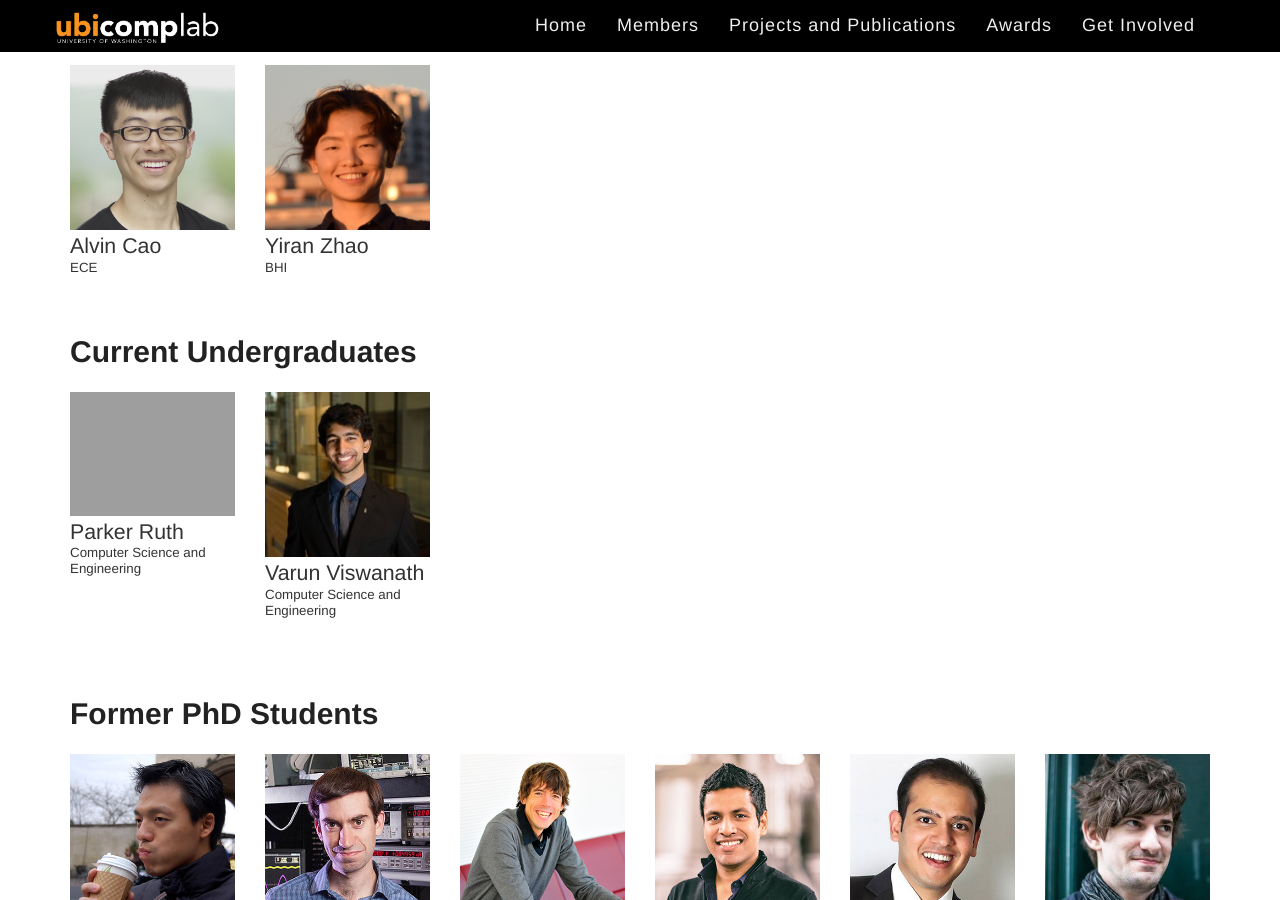
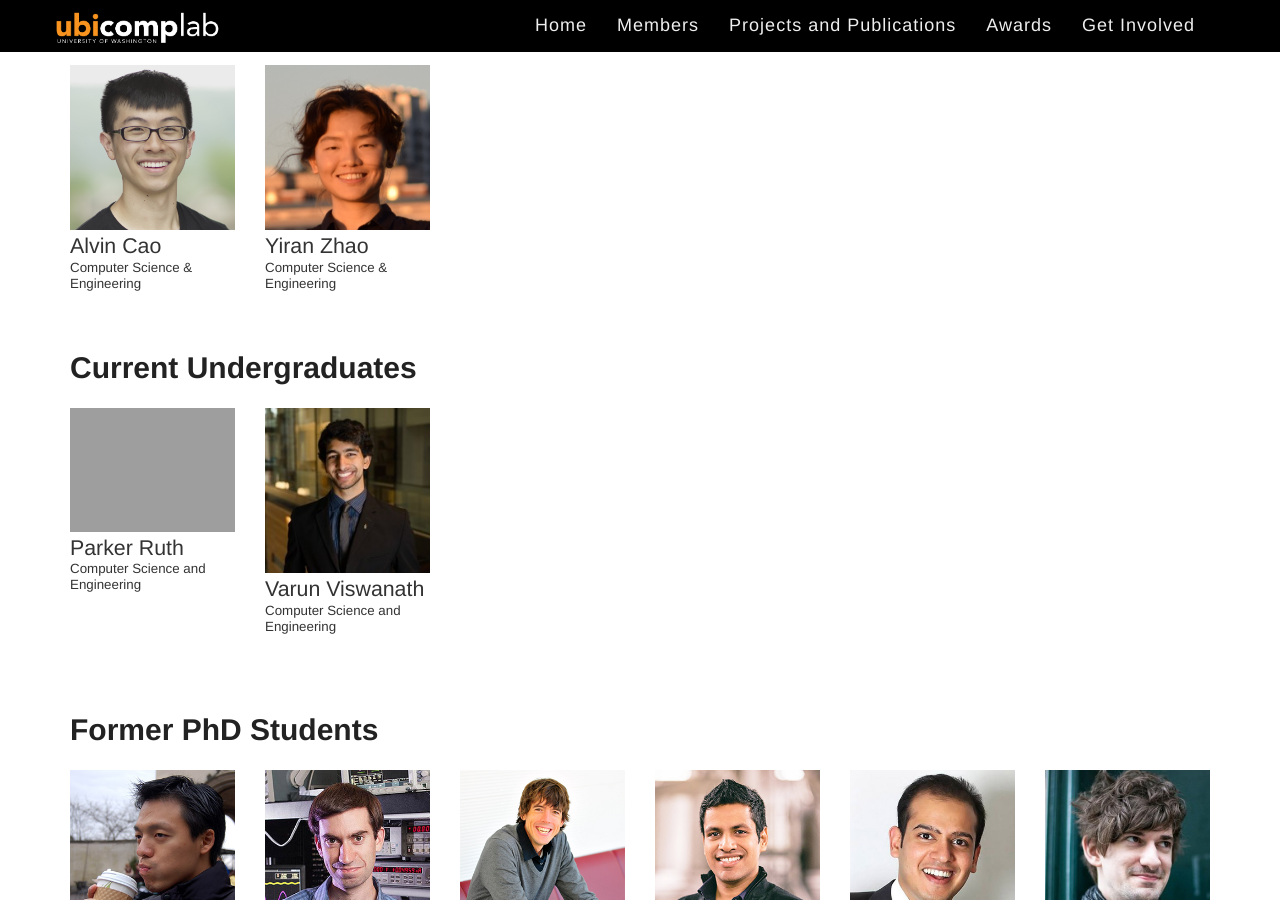
Before and after one commit to ubicomplab/ubicomplab.github.io, a Jekyll site: the page built from members/index.html, in a window 1280 px wide and 900 px high, scrolled down 1338 px. Built offline with Jekyll 4.4.1, drawn with Linux system fonts in a browser that asks for light colours; some web fonts are replaced.

Commit message:
Update masters students affiliation variable index.html

```diff
--- a/members/index.html
+++ b/members/index.html
@@ -55,7 +55,7 @@
     <div class="image">{% if member.website != nil %}<a href="{{ member.website }}">{% endif %}<img src="{{site.url}}{{member.image}}"/>{% if member.website != nil %}</a>{% endif %}</div>
     <div class="details">
       <div class="name">{% if member.website == nil %}{{ member.name }}{% else %}<a href="{{ member.website }}">{{ member.name }}</a>{% endif %}</div>
-      <div class="affiliation">{% if member.affiliation != nil %}{{ member.affiliation }}{% endif %}</div>
+      <div class="affiliation">{% if member.affiliation != nil %}{{ affiliation }}{% endif %}</div>
 <!--      <div class="email">{% if member.email != nil %}<a href="mailto::{{ member.email }}">{{ member.email }}</a>{% endif %}</div>-->
     </div>
   </div>
```
